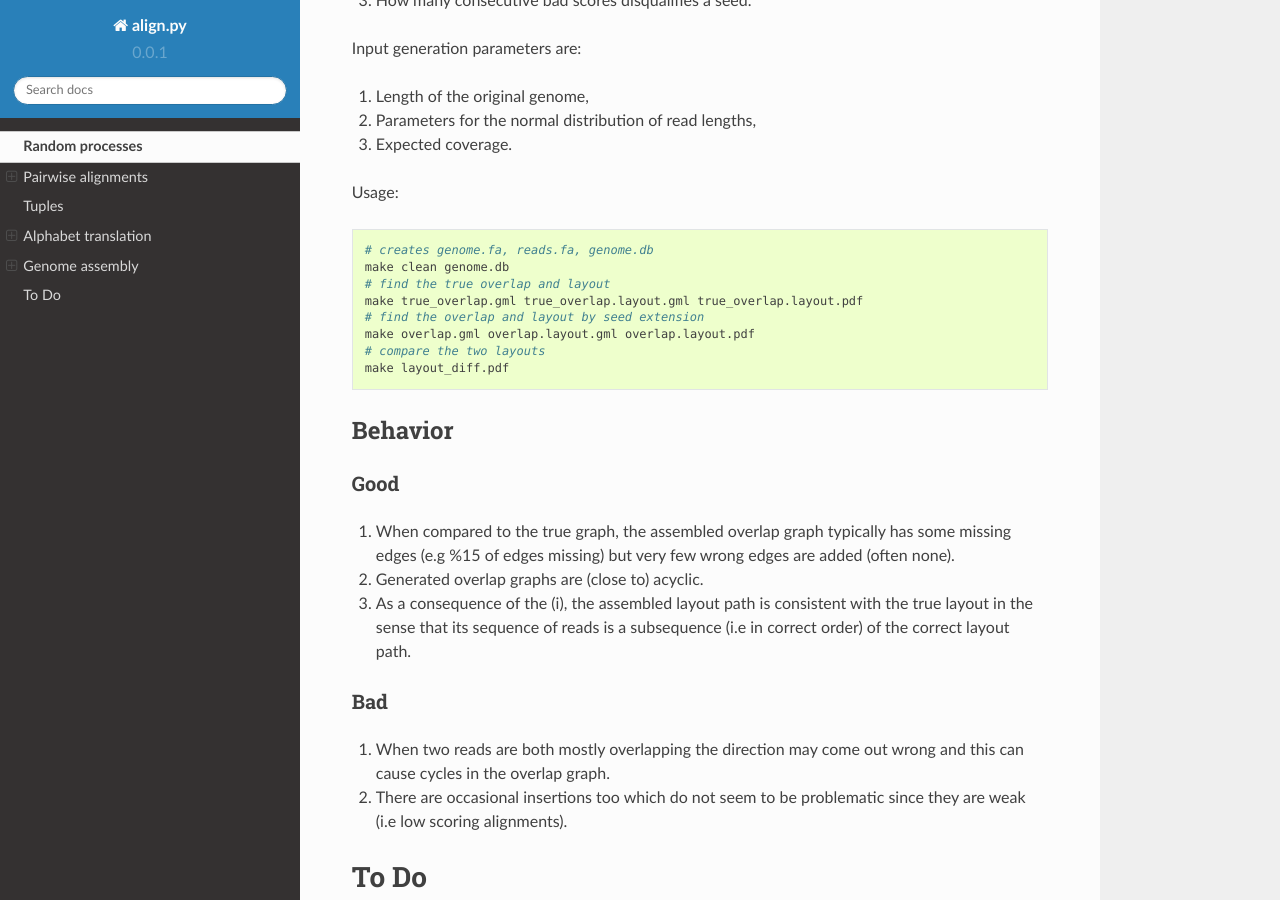
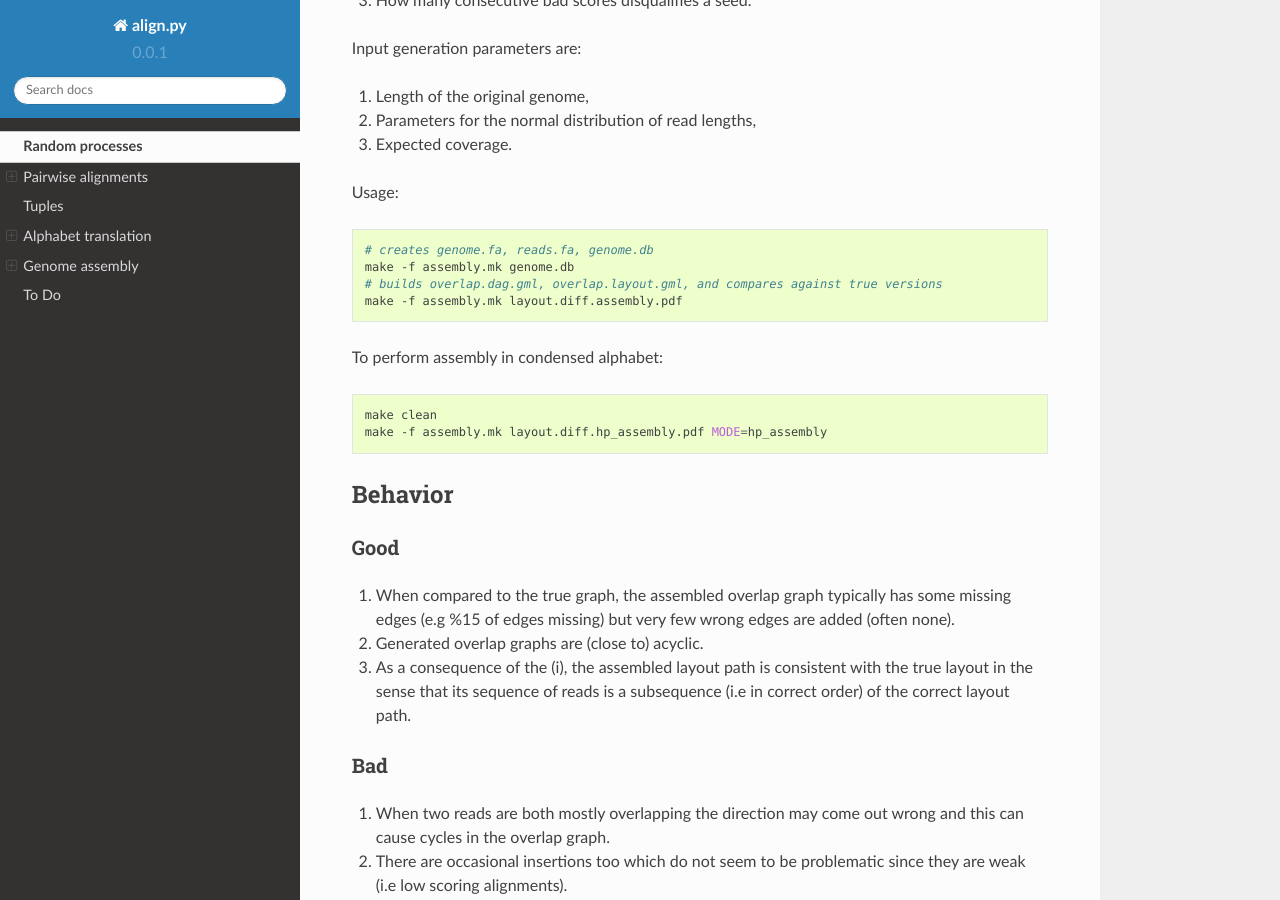
Before and after one commit to amirkdv/biseqt, a Sphinx documentation site: the page built from docs/README.rst, in a window 1280 px wide and 900 px high, scrolled down 3226 px. Built offline with Sphinx 7.4.7 and the Read the Docs theme 2.0.0, drawn with Linux system fonts in a browser that asks for light colours; pages that are not in the unit, such as notebooks, are missing from menus.

Commit message:
update README.md

```diff
--- a/docs/README.rst
+++ b/docs/README.rst
@@ -174,13 +174,16 @@ Usage:
 .. code:: shell
 
     # creates genome.fa, reads.fa, genome.db
-    make clean genome.db
-    # find the true overlap and layout
-    make true_overlap.gml true_overlap.layout.gml true_overlap.layout.pdf
-    # find the overlap and layout by seed extension
-    make overlap.gml overlap.layout.gml overlap.layout.pdf
-    # compare the two layouts
-    make layout_diff.pdf
+    make -f assembly.mk genome.db
+    # builds overlap.dag.gml, overlap.layout.gml, and compares against true versions
+    make -f assembly.mk layout.diff.assembly.pdf
+
+To perform assembly in condensed alphabet:
+
+.. code:: shell
+
+    make clean
+    make -f assembly.mk layout.diff.hp_assembly.pdf MODE=hp_assembly
 
 Behavior
 ~~~~~~~~
```
Also changed, not shown: README.md (+9 -7 lines).
